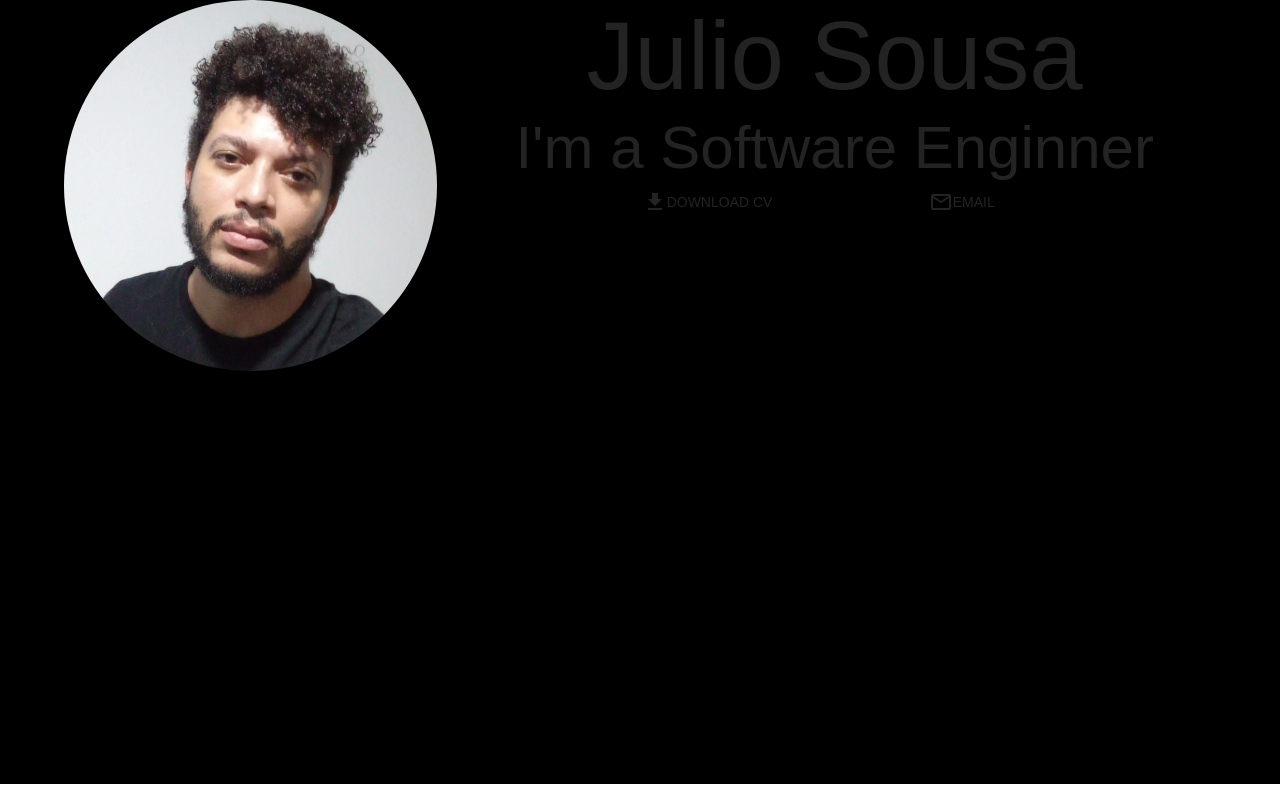
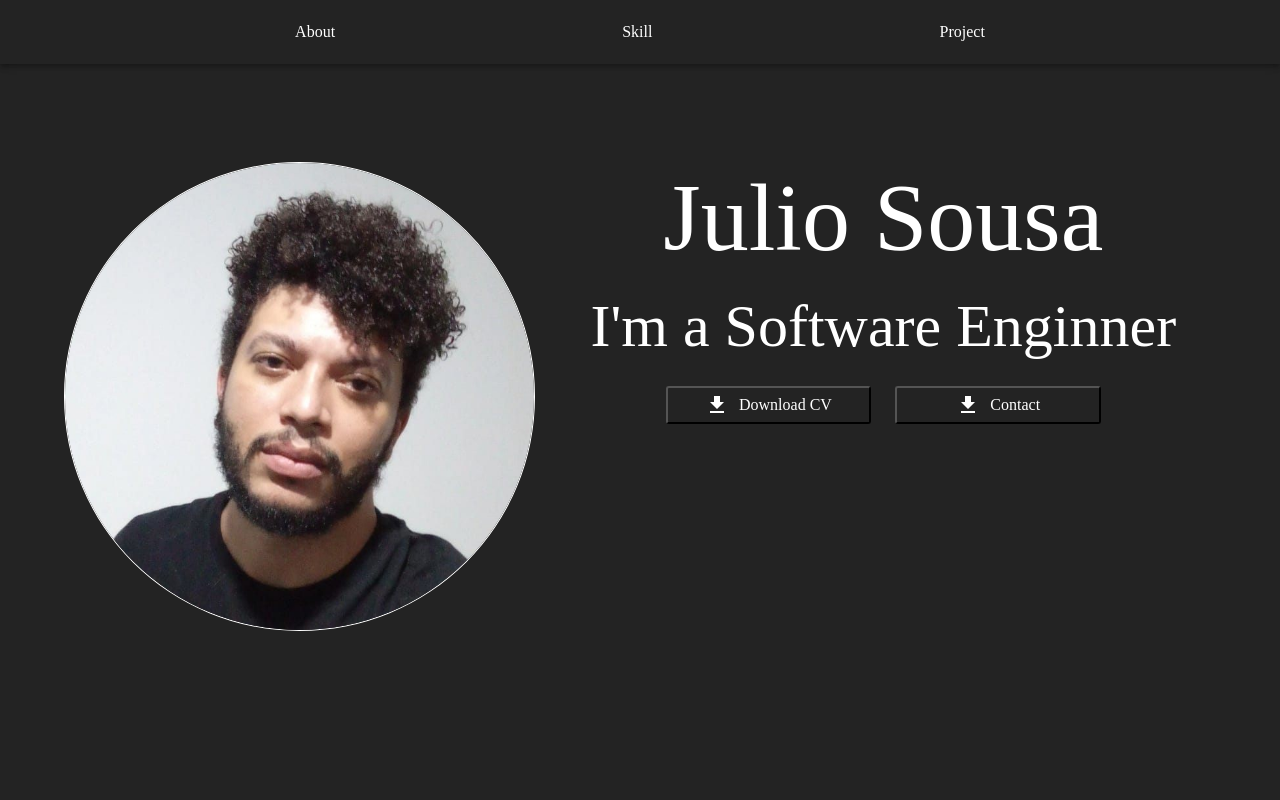
Before and after one commit to JulioCSSousa/MyPortfolio, a React (Vite) app: page / in a window 1280 px wide. Built offline with nearby package versions, Linux system fonts and the light colour scheme.

Commit message:
stylizing buttons and add navbar

```diff
--- a/src/Pages/Home/Home.tsx
+++ b/src/Pages/Home/Home.tsx
@@ -1,3 +1,4 @@
+import NavBar from "../../components/NavBar/NavBar"
 import Hero from "./sections/Hero/Hero"
 
 
@@ -5,6 +6,7 @@ const Home = () => {
 
     return (
         <>
+            <NavBar/>
             <Hero/>
         </>
     )
--- a/src/Pages/Home/sections/Hero/Hero.tsx
+++ b/src/Pages/Home/sections/Hero/Hero.tsx
@@ -2,17 +2,24 @@ import { Button, Container, Grid, Typography, styled } from "@mui/material"
 import Avatar from "../../../../assets/img/eu.jpg"
 import DownloadIcon from '@mui/icons-material/Download';
 import MailOutlineIcon from '@mui/icons-material/MailOutline';
+import StyledButton from "../../../../components/StyledButton";
 const Hero = () =>{
 
 
-    const StyledHero = styled("div")(() => ({
-        backgroundColor: "black",
-        height: "100vh"
+    const StyledHero = styled("div")(({theme}) => ({
+        backgroundColor: theme.palette.primary.main,
+        height: "100vh",
+        display: "flex",
+        alignItems: "center"
+
 
     }))
-    const StyledImg = styled("img")(() => ({
+    const StyledImg = styled("img")(({theme}) => ({
       width: "100%",
       borderRadius: "50%",
+      border: `1px solid ${theme.palette.primary.contrastText}`
+
+
 
     }))
     return (
@@ -20,24 +27,24 @@ const Hero = () =>{
         <StyledHero>
           <Container maxWidth="lg">
             <Grid container spacing={2}>
-              <Grid item xs={12} md={4}>
+              <Grid item xs={12} md={5}>
                 <StyledImg src={Avatar} />
-              </Grid>
-              <Grid item xs={12} md={8} >
-                <Typography color="primary" variant="h1" textAlign={"center"}>Julio Sousa</Typography>
-                <Typography color="primary" variant="h2" textAlign={"center"}>I'm a Software Enginner </Typography>
-                <Grid container display="flex" justifyContent={"center"}>
-                  <Grid item xs={12} md={4} display="flex" justifyContent={"center"}>
-                    <Button>
-                      <DownloadIcon />
-                      Download CV
-                    </Button>
+              </Grid >
+              <Grid item xs={12} md={7} >
+                <Typography color="primary.contrastText" variant="h1" textAlign={"center"} pb={2}>Julio Sousa</Typography>
+                <Typography color="primary.contrastText" variant="h2" textAlign={"center"}>I'm a Software Enginner </Typography>
+                <Grid container display={"flex"} justifyContent={"center"} spacing={3} pt={3}>
+                  <Grid item xs={12} md={4} >
+                    <StyledButton>
+                        <DownloadIcon />
+                        <Typography>Download CV </Typography>
+                    </StyledButton>
                   </Grid>
-                  <Grid item xs={12} md={4} display="flex" justifyContent={"center"}>
-                    <Button>
-                      <MailOutlineIcon />
-                      Email
-                    </Button>
+                  <Grid item xs={12} md={4} >
+                    <StyledButton>
+                        <DownloadIcon />
+                        <Typography>Contact</Typography>
+                    </StyledButton>
                   </Grid>
                 </Grid>
               </Grid>
--- /dev/null
+++ b/src/components/NavBar/NavBar.tsx
@@ -0,0 +1,23 @@
+import { AppBar, MenuItem, Toolbar, styled } from "@mui/material"
+
+
+const NavBar = () => {
+    const StyledToolbar = styled(Toolbar)(({theme}) =>({
+        display: "flex",
+        justifyContent: "space-evenly",
+
+    }))
+
+    return (
+        <>
+            <AppBar position="absolute">
+            <StyledToolbar>
+                <MenuItem>About</MenuItem>
+                <MenuItem>Skill</MenuItem>
+                <MenuItem>Project</MenuItem>
+            </StyledToolbar>
+            </AppBar>
+        </>
+    )
+}
+export default NavBar
--- /dev/null
+++ b/src/components/StyledButton.tsx
@@ -0,0 +1,34 @@
+import styled from "@emotion/styled"
+import theme from "../theme"
+import { ReactNode } from "react"
+
+interface StyledButtonPros{
+    children:ReactNode
+}
+const StyledButton : React.FC<StyledButtonPros> = ({ children }) =>{
+
+    const StyledButton = styled("button")(() => ({
+        backgroundColor: "transparent",
+        border: `3px solid white ${theme.palette.primary.contrastText}`,
+        borderRadius: "3px",
+        padding: "5px 15px",
+        width: "100%",
+        color: theme.palette.primary.contrastText,
+        alignItems: "center",
+        justifyContent: "center",
+        display: "inline-flex",
+        gap: "10px",
+        '&:hover': {
+            backgroundColor : theme.palette.secondary.main
+        }
+
+
+    }))
+
+    return (
+        <>
+        <StyledButton>{children}</StyledButton>
+        </>
+    )
+}
+export default StyledButton
--- a/src/theme.ts
+++ b/src/theme.ts
@@ -11,7 +11,7 @@ let theme = createTheme({
     },
     typography:
     {
-      fontFamily: "fantasy"
+      fontFamily: "Helvetica-Neue"
 
     }
 
```
